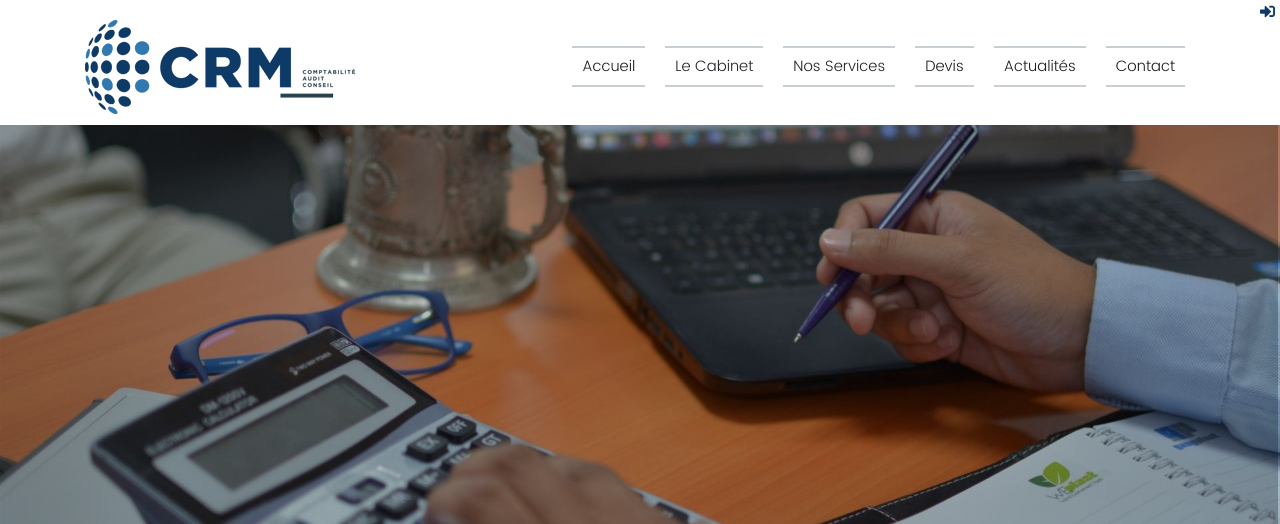
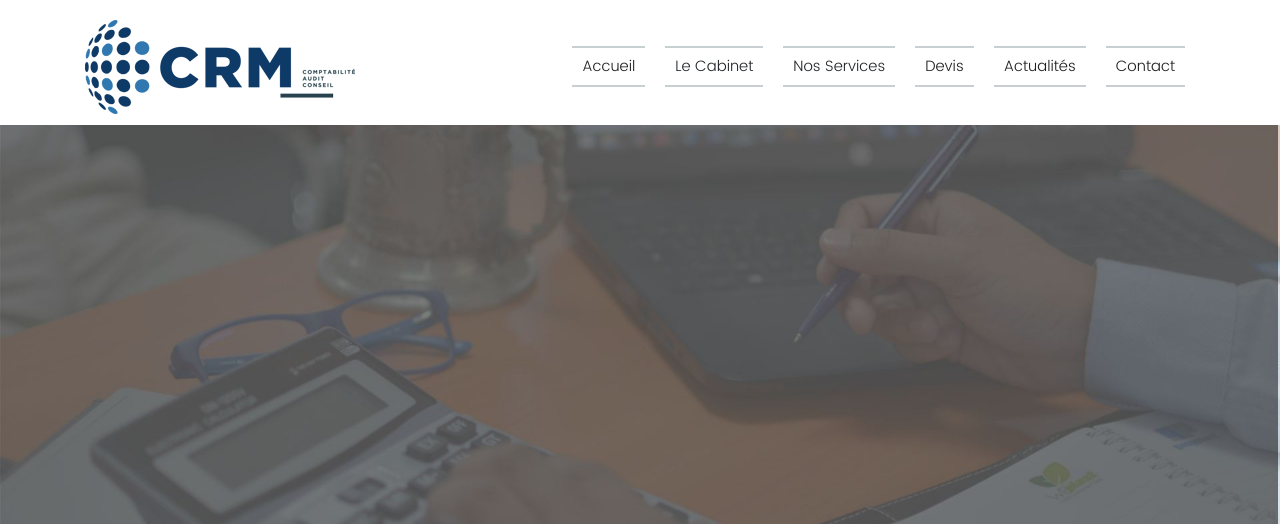
Before and after one commit to hery0011/cabinet_CRM, a PHP site: page /devis.html in a window 1280 px wide. Shown: the top 524 px of the page. Run offline with PHP 8.4, Linux system fonts and the light colour scheme; some web fonts are replaced.

Commit message:
01/12/2020 Hery suppression login

```diff
--- a/actualite.php
+++ b/actualite.php
@@ -67,7 +67,7 @@
 									</div>
 
 									<div class="sign-in-btn">
-										<a href="log_in.html"><i class="fas fa-sign-in-alt"></i></a>
+										<a href="log_in.html"><i class=""></i></a>
 									</div>
 
 						</div>
--- a/cabinet_missions.html
+++ b/cabinet_missions.html
@@ -64,7 +64,7 @@
 									</div>
 
 									<div class="sign-in-btn">
-										<a href="log_in.html"><i class="fas fa-sign-in-alt"></i></a>
+										<a href="log_in.html"><i class=""></i></a>
 									</div>
 
 						</div>
--- a/cabinet_qui_sommes_nous.html
+++ b/cabinet_qui_sommes_nous.html
@@ -64,7 +64,7 @@
                                     </div>
 
                                     <div class="sign-in-btn">
-                                        <a href="log_in.html"><i class="fas fa-sign-in-alt"></i></a>
+                                        <a href="log_in.html"><i class=""></i></a>
                                     </div>
 
                         </div>
--- a/cabinet_valeurs.html
+++ b/cabinet_valeurs.html
@@ -64,7 +64,7 @@
 									</div>
 
 									<div class="sign-in-btn">
-										<a href="log_in.html"><i class="fas fa-sign-in-alt"></i></a>
+										<a href="log_in.html"><i class=""></i></a>
 									</div>
 
 						</div>
--- a/contact.php
+++ b/contact.php
@@ -66,7 +66,7 @@
 									</div>
 
 									<div class="sign-in-btn">
-										<a href="log_in.html"><i class="fas fa-sign-in-alt"></i></a>
+										<a href="log_in.html"><i class=""></i></a>
 									</div>
 
 						</div>
--- a/devis.html
+++ b/devis.html
@@ -64,7 +64,7 @@
 									</div>
 
 									<div class="sign-in-btn">
-										<a href="log_in.html"><i class="fas fa-sign-in-alt"></i></a>
+										<a href="log_in.html"><i class=""></i></a>
 									</div>
 
 						</div>
--- a/index.php
+++ b/index.php
@@ -64,7 +64,7 @@
 									</div>
 
 									<div class="sign-in-btn">
-										<a href="log_in.html " class="connect-btn"><i class="fas fa-sign-in-alt"></i></a>
+										<a href="log_in.html " class="connect-btn"><i class=""></i></a>
 									</div>
 
 						</div>
--- a/service_audit.html
+++ b/service_audit.html
@@ -65,7 +65,7 @@
 									</div>
 
 									<div class="sign-in-btn">
-										<a href="log_in.html"><i class="fas fa-sign-in-alt"></i></a>
+										<a href="log_in.html"><i class=""></i></a>
 									</div>
 
 						</div>
--- a/service_conseil.html
+++ b/service_conseil.html
@@ -65,7 +65,7 @@
 									</div>
 
 									<div class="sign-in-btn">
-										<a href="log_in.html"><i class="fas fa-sign-in-alt"></i></a>
+										<a href="log_in.html"><i class=""></i></a>
 									</div>
 
 						</div>
--- a/service_expertise.html
+++ b/service_expertise.html
@@ -65,7 +65,7 @@
 									</div>
 
 									<div class="sign-in-btn">
-										<a href="log_in.html"><i class="fas fa-sign-in-alt"></i></a>
+										<a href="log_in.html"><i class=""></i></a>
 									</div>
 
 						</div>
--- a/service_fiscalité.html
+++ b/service_fiscalité.html
@@ -65,7 +65,7 @@
 									</div>
 
 									<div class="sign-in-btn">
-										<a href="log_in.html"><i class="fas fa-sign-in-alt"></i></a>
+										<a href="log_in.html"><i class=""></i></a>
 									</div>
 
 						</div>
--- a/service_investisseur.html
+++ b/service_investisseur.html
@@ -65,7 +65,7 @@
 									</div>
 
 									<div class="sign-in-btn">
-										<a href="log_in.html"><i class="fas fa-sign-in-alt"></i></a>
+										<a href="log_in.html"><i class=""></i></a>
 									</div>
 
 						</div>
```
Also changed, not shown: img/images/photo_accueil.jpg, img/images/photo_actualites.jpg, img/images/photo_contact.jpg, img/images/photo_devis.jpg, img/photo_service.jpg.
